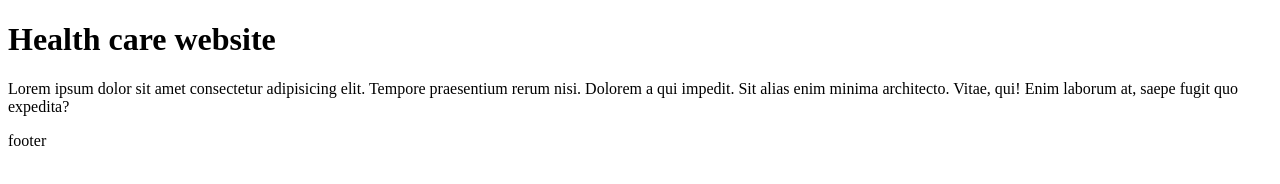
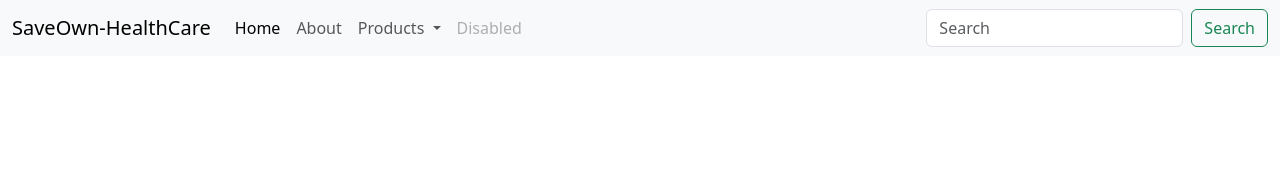
Before and after one commit to hiraijaz731/saveown, a plain HTML site: page index.html in a window 1280 px wide. Drawn offline with nearby package versions, Linux system fonts and the light colour scheme.

Commit message:
create new pages

```diff
--- a/index.html
+++ b/index.html
@@ -4,16 +4,51 @@
     <meta charset="UTF-8" />
     <meta name="viewport" content="width=device-width, initial-scale=1.0" />
     <title>Saveown Healthcare</title>
+    <link href="https://cdn.jsdelivr.net/npm/bootstrap@5.3.3/dist/css/bootstrap.min.css" rel="stylesheet" integrity="sha384-QWTKZyjpPEjISv5WaRU9OFeRpok6YctnYmDr5pNlyT2bRjXh0JMhjY6hW+ALEwIH" crossorigin="anonymous">
+
   </head>
   <body>
-    <h1>Health care website</h1>
-    <p>
-      Lorem ipsum dolor sit amet consectetur adipisicing elit. Tempore
-      praesentium rerum nisi. Dolorem a qui impedit. Sit alias enim minima
-      architecto. Vitae, qui! Enim laborum at, saepe fugit quo expedita?
-    </p>
-    <footer>
-        footer
-    </footer>
+    <nav class="navbar navbar-expand-lg bg-body-tertiary">
+      <div class="container-fluid">
+        <a class="navbar-brand" href="#">SaveOwn-HealthCare</a>
+        <button class="navbar-toggler" type="button" data-bs-toggle="collapse" data-bs-target="#navbarSupportedContent" aria-controls="navbarSupportedContent" aria-expanded="false" aria-label="Toggle navigation">
+          <span class="navbar-toggler-icon"></span>
+        </button>
+        <div class="collapse navbar-collapse" id="navbarSupportedContent">
+          <ul class="navbar-nav me-auto mb-2 mb-lg-0">
+            <li class="nav-item">
+              <a class="nav-link active" aria-current="page" href="/index.html">Home</a>
+            </li>
+            <li class="nav-item">
+              <a class="nav-link" href="/pages/about.html">About</a>
+            </li>
+            <li class="nav-item dropdown">
+              <a class="nav-link dropdown-toggle" href="/pages/Products.html" role="button" data-bs-toggle="dropdown" aria-expanded="false">
+                Products
+              </a>
+              <ul class="dropdown-menu">
+                <li><a class="dropdown-item" href="/pages/Products.html">Surgical Instruments</a></li>
+                <li><a class="dropdown-item" href="/pages/Products.html">Sterilization Equipment</a></li>
+                <li><hr class="dropdown-divider"></li>
+                <li><a class="dropdown-item" href="/pages/Products.html">Implants and Prosthetics</a></li>
+              </ul>
+            </li>
+            <li class="nav-item">
+              <a class="nav-link disabled" aria-disabled="true">Disabled</a>
+            </li>
+          </ul>
+          <form class="d-flex" role="search">
+            <input class="form-control me-2" type="search" placeholder="Search" aria-label="Search">
+            <button class="btn btn-outline-success" type="submit">Search</button>
+          </form>
+        </div>
+      </div>
+    </nav>
+
+
+
+    <script src="https://cdn.jsdelivr.net/npm/bootstrap@5.3.3/dist/js/bootstrap.bundle.min.js" integrity="sha384-YvpcrYf0tY3lHB60NNkmXc5s9fDVZLESaAA55NDzOxhy9GkcIdslK1eN7N6jIeHz" crossorigin="anonymous"></script>
+    <script src="https://cdn.jsdelivr.net/npm/@popperjs/core@2.11.8/dist/umd/popper.min.js" integrity="sha384-I7E8VVD/ismYTF4hNIPjVp/Zjvgyol6VFvRkX/vR+Vc4jQkC+hVqc2pM8ODewa9r" crossorigin="anonymous"></script>
+    <script src="https://cdn.jsdelivr.net/npm/bootstrap@5.3.3/dist/js/bootstrap.min.js" integrity="sha384-0pUGZvbkm6XF6gxjEnlmuGrJXVbNuzT9qBBavbLwCsOGabYfZo0T0to5eqruptLy" crossorigin="anonymous"></script>
   </body>
 </html>
```
Also changed, not shown: pages/Contact Us.html (added), pages/Products.html (added), pages/Resources.html (added), pages/Services.html (added), pages/Updates.html (added), pages/about.html (renamed from about.html).
